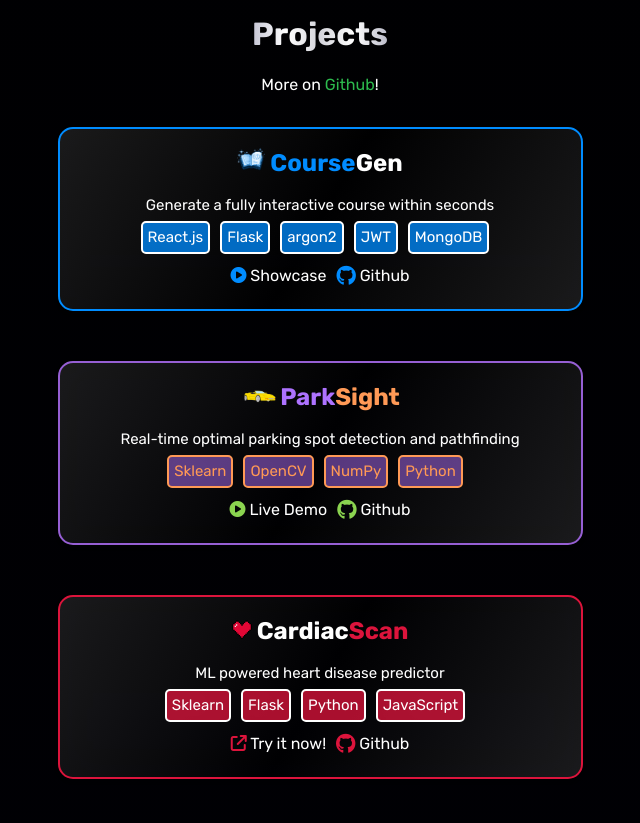
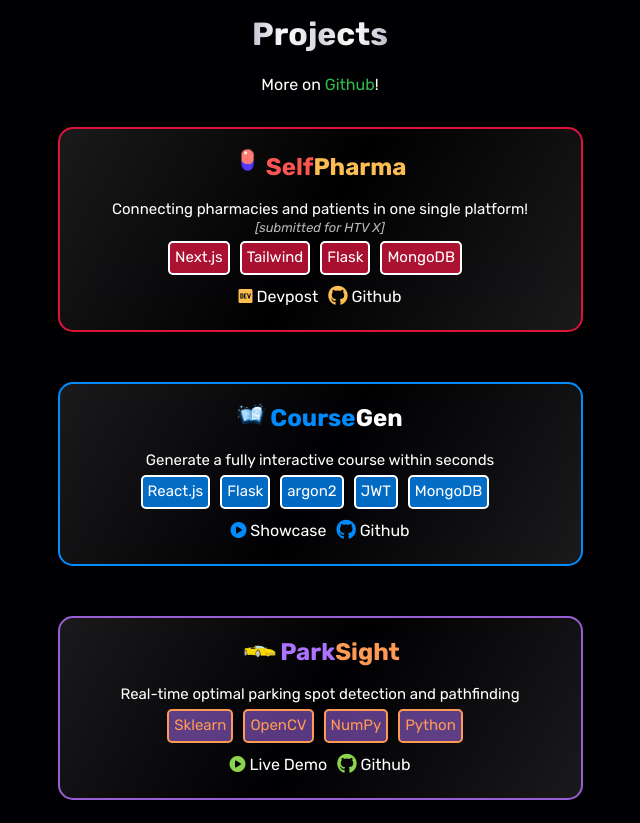
Before and after one commit to faiiyad/faiiyad.github.io, a plain HTML site: page index.html in a window 1280 px wide. Shown: the part 920-1743 px from the top of the page, without its empty margins (320-960 px from the left). Drawn offline with Linux system fonts and the light colour scheme.

Commit message:
added SelfPharma to projects

```diff
--- a/index.html
+++ b/index.html
@@ -84,6 +84,38 @@
             <h2  class="gradient-text-metal">Projects</h2>
             <p>More on <a href="http://github.com/faiiyad" style="color: rgb(45, 186, 78);">Github</a>!</p>
 
+            <div class="proj-container"></div>
+                <div class="project" style="border:2px solid crimson;">
+                    <div class="proj-content">
+                        <h2><img src="/assets/images/projects/pharma.gif" alt="" style="height: 30px; width: auto;"> <span style="color: rgb(252, 83, 83);">Self</span><span style="color: rgb(252, 190, 83);">Pharma</span></h2>
+                        <p>Connecting pharmacies and patients in one single platform!</p>
+                        <p style="font-style: italic; font-size: small; color: rgba(255, 255, 255, 0.723);">[submitted for HTV X]</p>
+                        <div class="tools">
+                            <div class="tool cs">
+                                <p>Next.js</p>
+                            </div>
+                            <div class="tool cs">
+                                <p>Tailwind</p>
+                            </div>
+                            <div class="tool cs">
+                                <p>Flask</p>
+                            </div>
+                            <div class="tool cs">
+                                <p>MongoDB</p>
+                            </div>
+                        </div>
+                        <div class="proj-links">
+                            <a href="https://devpost.com/software/selfpharma" target="_blank" rel="noopener noreferrer"><i class="fa-brands fa-dev" style="color: rgb(252, 190, 83);"></i> <span class="text">Devpost</span></a>
+                            <span style="width: 10px;"></span>
+                            <a href="https://github.com/BryanYeeee/HTV" target="_blank" rel="noopener noreferrer"><i class="fa-brands fa-github fa-lg" style="color: rgb(252, 190, 83);"></i> <span class="text">Github</span></a>
+                        </div>
+
+                    </div>
+
+
+                </div>
+            </div>
+
             <div class="proj-container">
                 <div class="project" style="border:2px solid #008cff;">
                     <div class="proj-content">
@@ -148,36 +180,7 @@
 
                 </div>
             </div>
-            <div class="proj-container">
-                <div class="project" style="border:2px solid crimson;">
-                    <div class="proj-content">
-                        <h2><img src="/assets/images/projects/all_heart.gif" alt="" style="height: 20px; width: auto;"> Cardiac<span style="color: crimson;">Scan</span></h2>
-                        <p>ML powered heart disease predictor</p>
-                        <div class="tools">
-                            <div class="tool cs">
-                                <p>Sklearn</p>
-                            </div>
-                            <div class="tool cs">
-                                <p>Flask</p>
-                            </div>
-                            <div class="tool cs">
-                                <p>Python</p>
-                            </div>
-                            <div class="tool cs">
-                                <p>JavaScript</p>
-                            </div>
-                        </div>
-                        <div class="proj-links">
-                            <a href="https://cardiacscan.onrender.com/" target="_blank" rel="noopener noreferrer"><i class="fa-solid fa-arrow-up-right-from-square" style="color: crimson;"></i> <span class="text">Try it now!</span></a>
-                            <span style="width: 10px;"></span>
-                            <a href="https://github.com/faiiyad/CardiacScan" target="_blank" rel="noopener noreferrer"><i class="fa-brands fa-github fa-lg" style="color: crimson;"></i> <span class="text">Github</span></a>
-                        </div>
 
-                    </div>
-
-
-                </div>
-            </div>
 
 
 
```
Also changed, not shown: assets/images/projects/pharma.gif (added).
